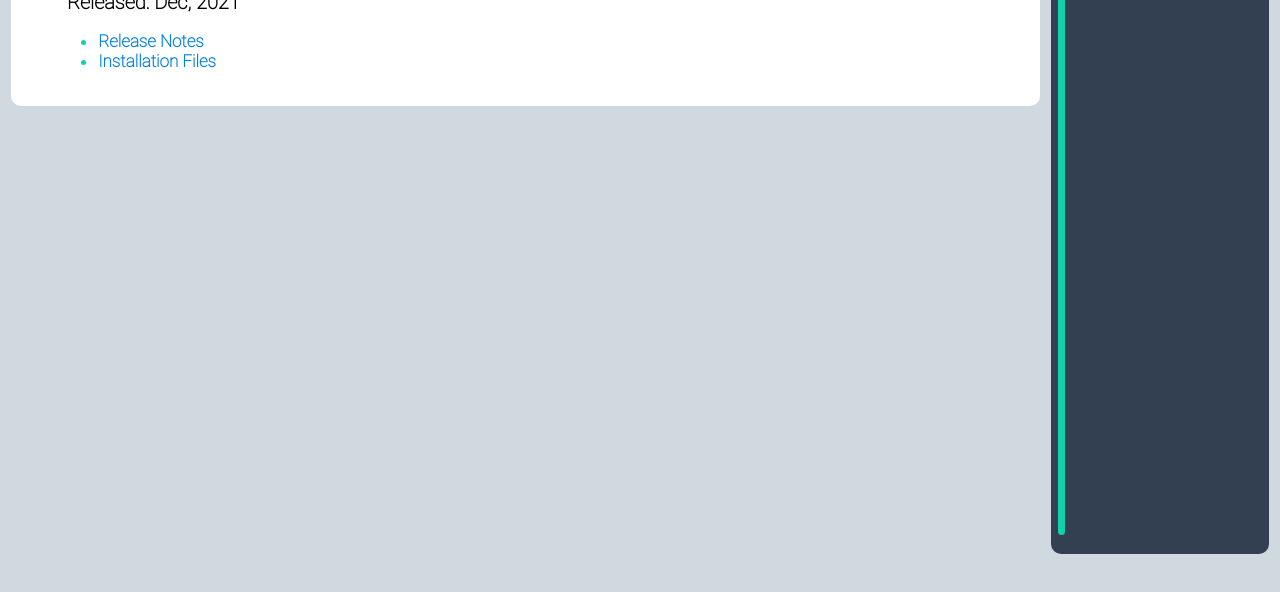
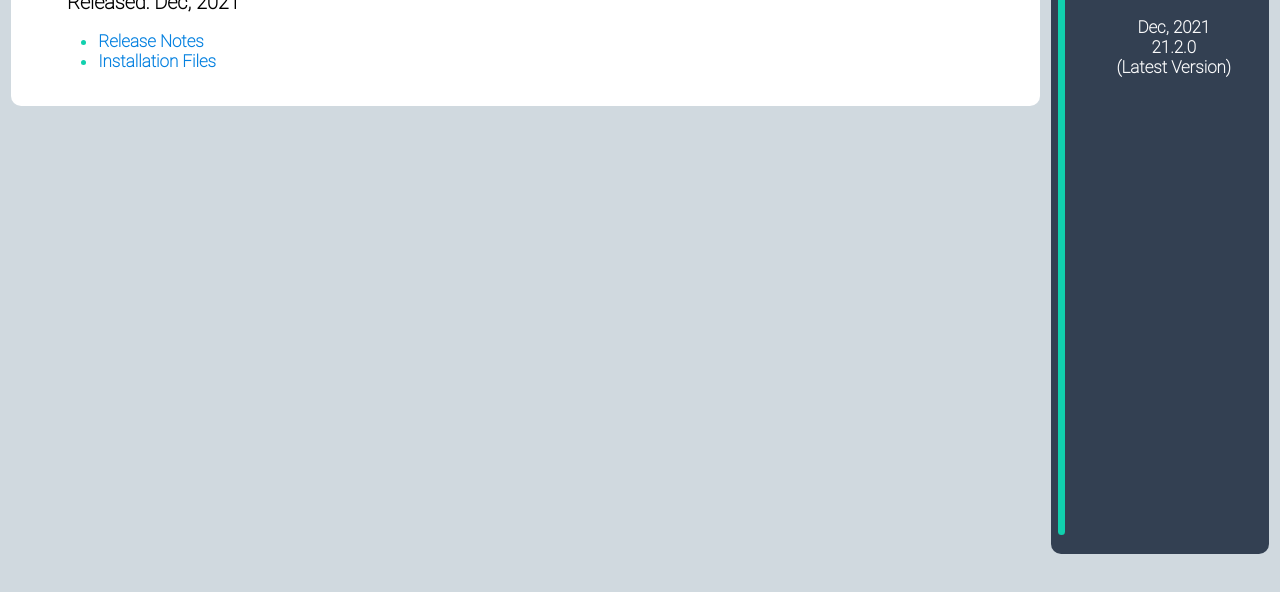
Before and after one commit to Gatecash/Releases, a plain HTML site: page index.html in a window 1280 px wide. Shown: the part 206-798 px from the top of the page. Drawn offline with Linux system fonts and the light colour scheme.

Commit message:
Update index.html

```diff
--- a/index.html
+++ b/index.html
@@ -59,6 +59,7 @@
                 <a class="fade" href="#v1"><br>Dec, 2021<br>21.2.0<br>(Latest Version)<br></a>
                 <!-- Mudar o href para "# + (nome do proximo id)"-->
                 <!------------------------------------------------------------------------------------------------------------------------------------------------>
+                <a class="fade" href="#v1"><br>Dec, 2021<br>21.2.0<br>(Latest Version)<br></a>
             </h3>
         </div>
     </body>
```
